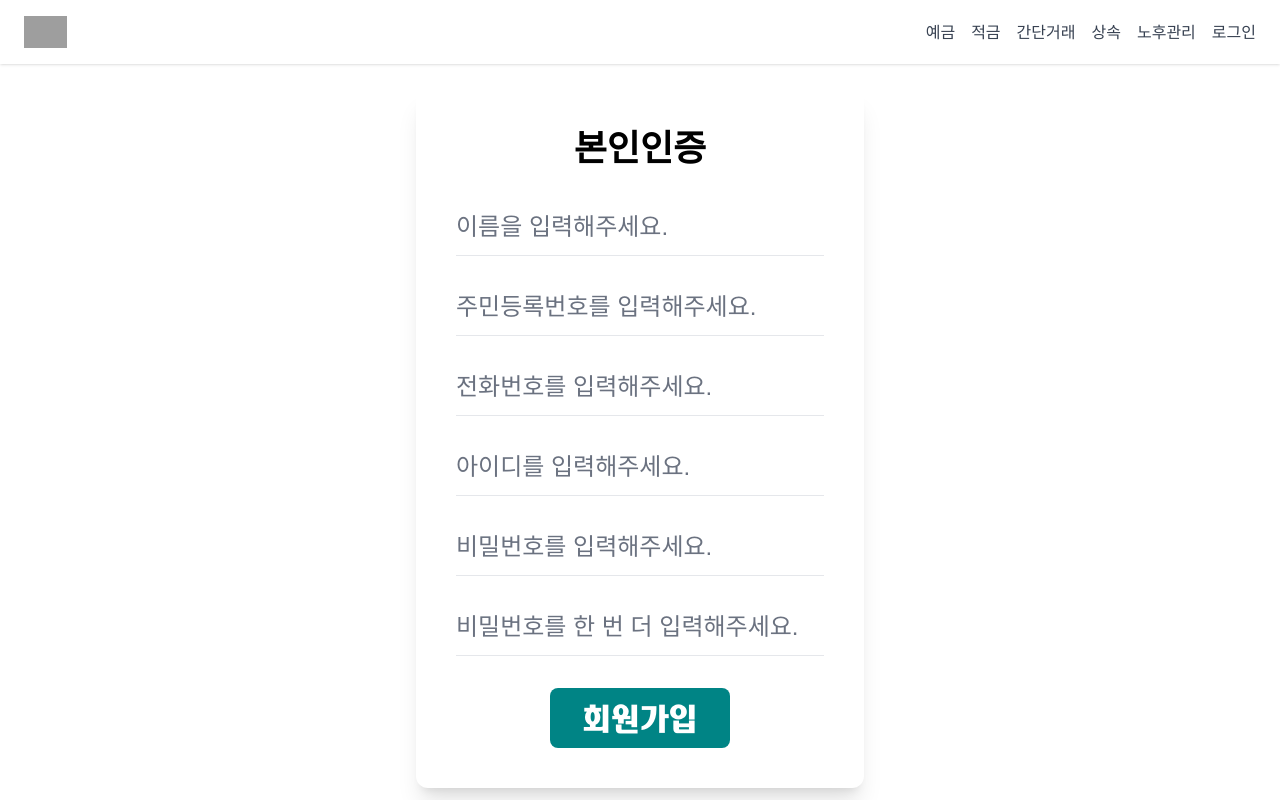
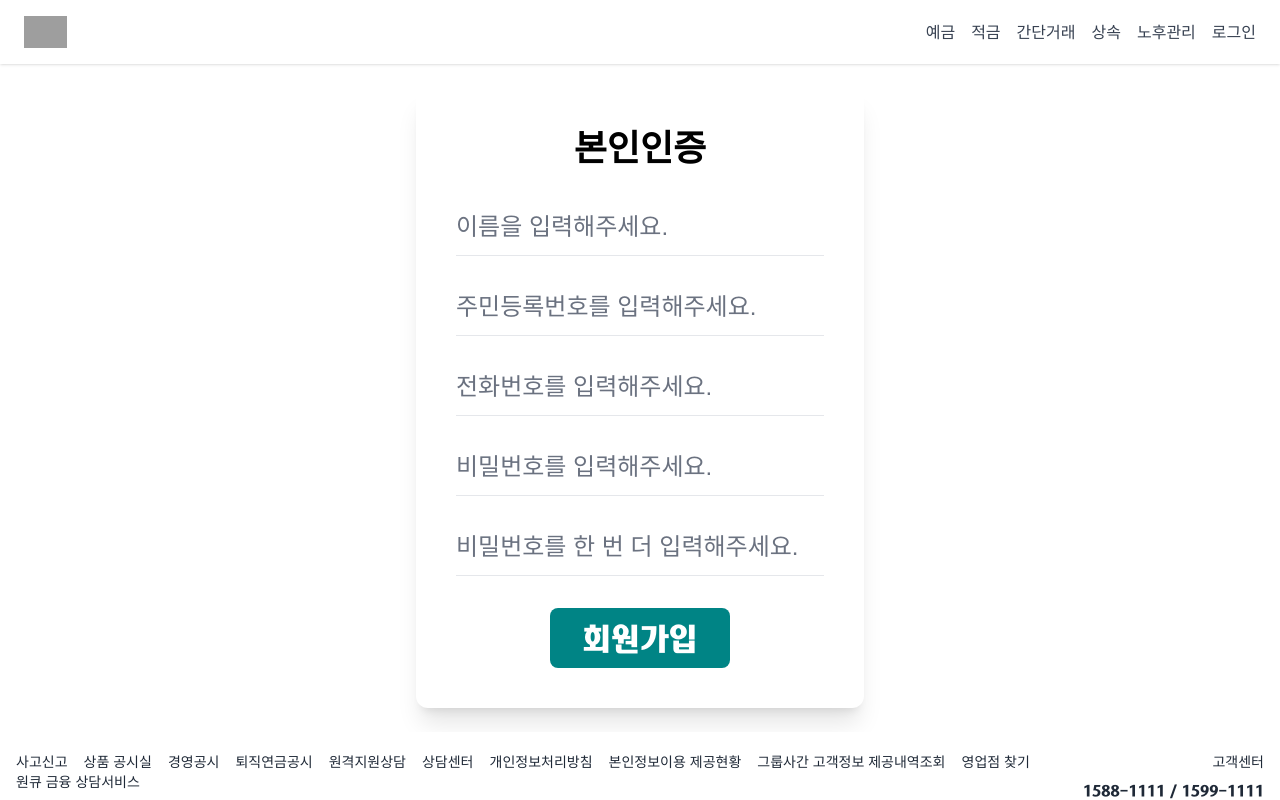
Before and after one commit to hee-ha/hana-heritage-FE, a React (Create React App) app: page /signupFull in a window 1280 px wide. Shown: the top 800 px of the page. Built offline with nearby package versions, Linux system fonts and the light colour scheme; grey boxes are pictures that could not be loaded; a web font is replaced by a local one.

Commit message:
fix : 아이디 입력받는 필드 제거

```diff
--- a/src/App.jsx
+++ b/src/App.jsx
@@ -12,6 +12,7 @@ import {
   SimpleTransaction,
   Register,
   SignUpFull,
+  Identify,
 } from "./pages";
 import Inheritance from "./pages/inheritance/Inheritance";
 import "./styles/globals.css";
@@ -29,6 +30,7 @@ function App() {
             <Route path="inheritance" element={<Inheritance />} />
             <Route path="register" element={<Register />} />
             <Route path="signupFull" element={<SignUpFull />} />
+            <Route path="register" element={<Register />} />
             <Route
               path="retirement-management"
               element={<RetirementManagement />}
--- a/src/pages/signup/Signup.jsx
+++ b/src/pages/signup/Signup.jsx
@@ -35,15 +35,6 @@ function Signup() {
         회원가입
       </h2>
       <form className="space-y-4">
-        <div class="relative h-16 w-full min-w-[200px]">
-          <input
-            placeholder=""
-            class="peer h-full w-full border-b border-blue-gray-200 bg-transparent pt-4 pb-1.5 text-2xl font-hana2 text-blue-gray-700 outline outline-0 transition-all placeholder-shown:border-blue-gray-200 focus:border-gray-500 focus:outline-0 disabled:border-0 disabled:bg-blue-gray-50 placeholder:opacity-0 focus:placeholder:opacity-100"
-          />
-          <label class="after:content[''] pointer-events-none absolute left-0 -top-4 flex h-full w-full select-none !overflow-visible truncate text-2xl font-hana2 leading-tight text-gray-500 transition-all after:absolute after:-bottom-1.5 after:block after:w-full after:scale-x-0 after:border-gray-500 after:transition-transform after:duration-300 peer-placeholder-shown:text-2xl peer-placeholder-shown:leading-[4.25] peer-placeholder-shown:text-blue-gray-500 peer-focus:text-2xl peer-focus:leading-tight peer-focus:text-gray-900 peer-focus:after:scale-x-100 peer-focus:after:border-gray-900 peer-disabled:text-transparent peer-disabled:peer-placeholder-shown:text-blue-gray-500">
-            아이디를 입력해주세요.
-          </label>
-        </div>
         <div class="relative h-16 w-full min-w-[200px]">
           <input
             type="password"
--- a/src/pages/signup/SignupFull.jsx
+++ b/src/pages/signup/SignupFull.jsx
@@ -67,15 +67,6 @@ function SignupFull() {
 
         <div class="relative h-16 w-full min-w-[200px]">
           <input
-            placeholder=""
-            class="peer h-full w-full border-b border-blue-gray-200 bg-transparent pt-4 pb-1.5 text-2xl font-hana2 text-blue-gray-700 outline outline-0 transition-all placeholder-shown:border-blue-gray-200 focus:border-gray-500 focus:outline-0 disabled:border-0 disabled:bg-blue-gray-50 placeholder:opacity-0 focus:placeholder:opacity-100"
-          />
-          <label class="after:content[''] pointer-events-none absolute left-0 -top-4 flex h-full w-full select-none !overflow-visible truncate text-2xl font-hana2 leading-tight text-gray-500 transition-all after:absolute after:-bottom-1.5 after:block after:w-full after:scale-x-0 after:border-gray-500 after:transition-transform after:duration-300 peer-placeholder-shown:text-2xl peer-placeholder-shown:leading-[4.25] peer-placeholder-shown:text-blue-gray-500 peer-focus:text-2xl peer-focus:leading-tight peer-focus:text-gray-900 peer-focus:after:scale-x-100 peer-focus:after:border-gray-900 peer-disabled:text-transparent peer-disabled:peer-placeholder-shown:text-blue-gray-500">
-            아이디를 입력해주세요.
-          </label>
-        </div>
-        <div class="relative h-16 w-full min-w-[200px]">
-          <input
             type="password"
             value={password}
             onChange={handlePasswordChange}
```
